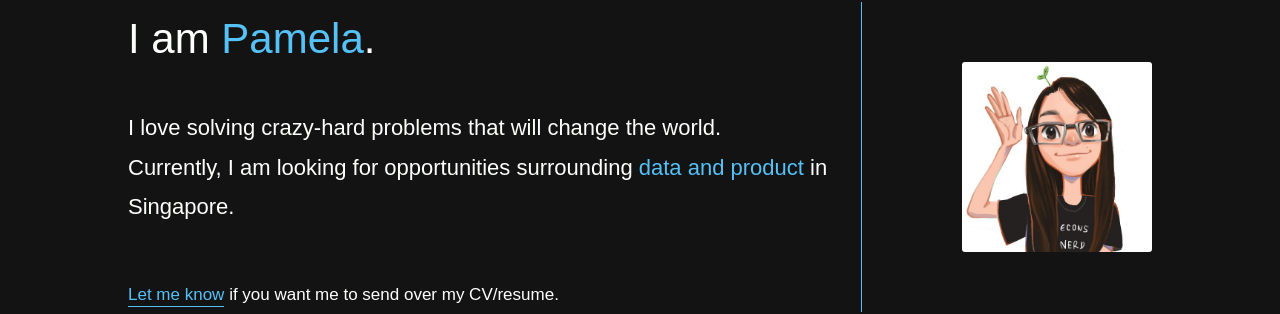
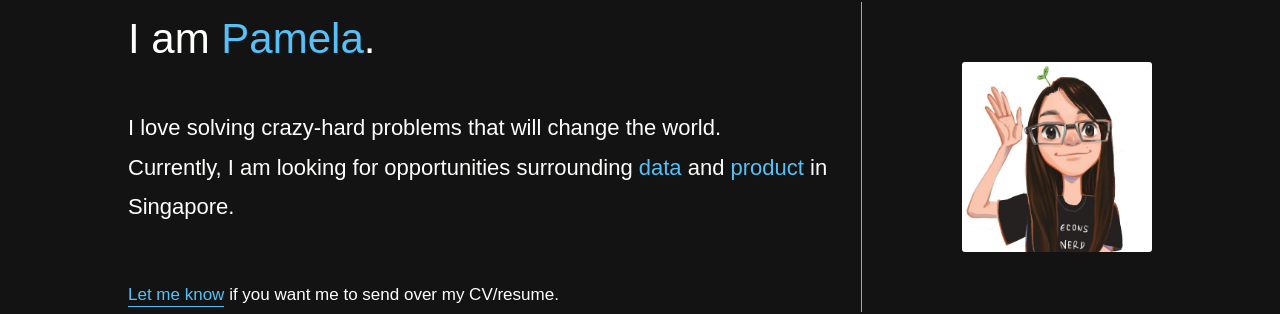
Before and after one commit to pamelachia/portfolio, a React (Create React App) app: page / in a window 1280 px wide. Shown: the part 170-484 px from the top of the page. Built offline with nearby package versions, Linux system fonts and the light colour scheme; what webfontloader would draw is missing.

Commit message:
Accented employment.

```diff
--- a/src/components/Sections/Myself.jsx
+++ b/src/components/Sections/Myself.jsx
@@ -129,8 +129,8 @@ class Myself extends Component {
                             the world.
                             <br />
                             Currently, I am looking for opportunities
-                            surrounding <Accent>data and product</Accent> in
-                            Singapore.
+                            surrounding <Accent>data</Accent> and{" "}
+                            <Accent>product</Accent> in Singapore.
                             {/* Currently, I am working as the{" "}
                             <Accent>Data Engineering Lead</Accent> at Vase.ai. */}
                         </Subtitle>
```
